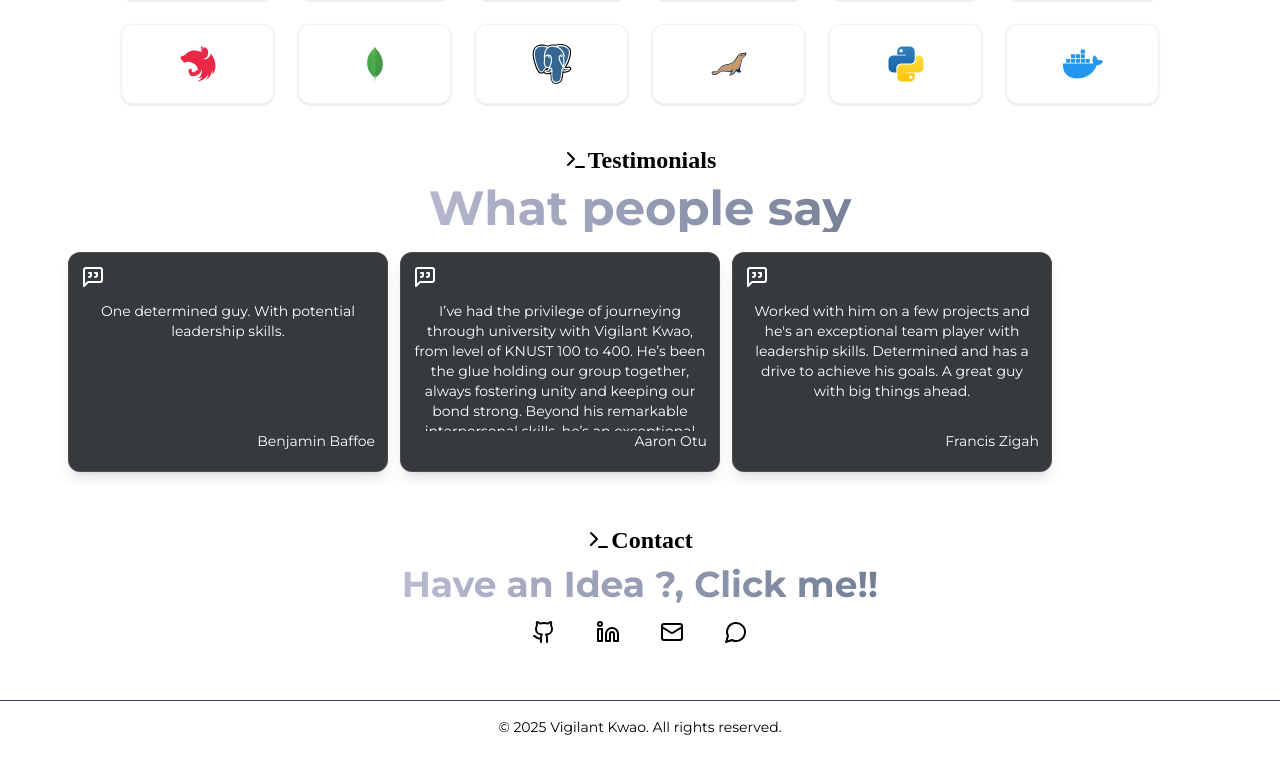
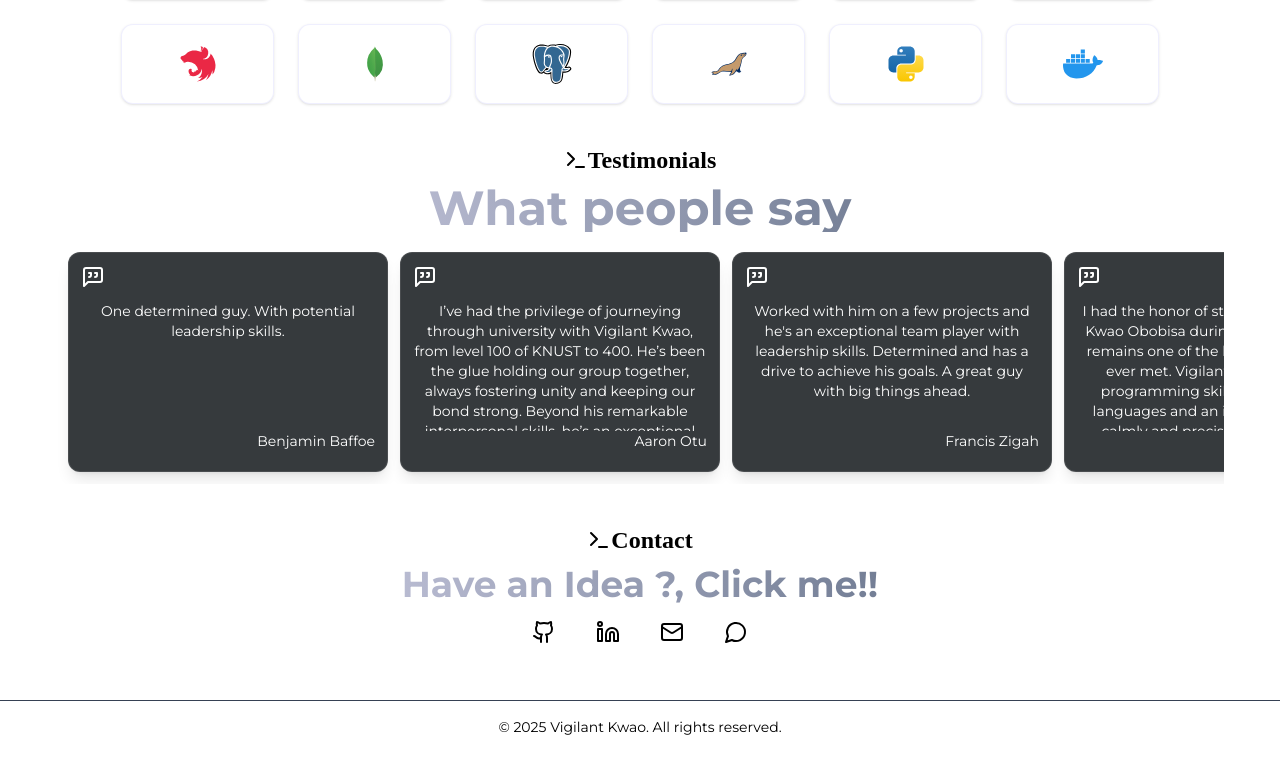
Before and after one commit to misterkwao/Vigilant-Kwao, a React (Vite) app: page / in a window 1280 px wide. Shown: the part 2177-2946 px from the top of the page. Built offline with nearby package versions, Linux system fonts and the light colour scheme; a web font is replaced by a local one.

Commit message:
testimonial update

```diff
--- a/src/data/testimonials.js
+++ b/src/data/testimonials.js
@@ -5,14 +5,14 @@ export const testimonialsData = [
     },
     {
         "name": "Aaron Otu",
-        "description": "I’ve had the privilege of journeying through university with Vigilant Kwao, from level of KNUST 100 to 400. He’s been the glue holding our group together, always fostering unity and keeping our bond strong. Beyond his remarkable interpersonal skills, he’s an exceptional programmer—highly skilled in various frameworks and always ready to share his knowledge. It’s rare to find someone who excels both technically and socially, but Obobisa does so effortlessly. Proud to have walked this path alongside him.",
+        "description": "I’ve had the privilege of journeying through university with Vigilant Kwao, from level 100 of KNUST to 400. He’s been the glue holding our group together, always fostering unity and keeping our bond strong. Beyond his remarkable interpersonal skills, he’s an exceptional programmer—highly skilled in various frameworks and always ready to share his knowledge. It’s rare to find someone who excels both technically and socially, but Obobisa does so effortlessly. Proud to have walked this path alongside him.",
     },
-    // {
-    //     "name": "Nadine Yankey",
-    //     "description": "",
-    // },
     {
         "name": "Francis Zigah",
         "description": "Worked with him on a few projects and he's an exceptional team player with leadership skills. Determined and has a drive to achieve his goals. A great guy with big things ahead.",
     },
+    {
+        "name": "Nadine Yankey",
+        "description": "I had the honor of studying with Vigilant Kwao Obobisa during university, and he remains one of the brightest minds I’ve ever met. Vigilant has exceptional programming skills across multiple languages and an incredible ability to calmly and precisely solve complex problems. He was always generous with his time, offering real support whenever I or others needed help. His guidance made a real difference during some of the toughest moments in my academic journey. I have no doubt that any organization would be lucky to have someone with Vigilant’s expertise, reliability, and genuine spirit.",
+    }
 ]
```
